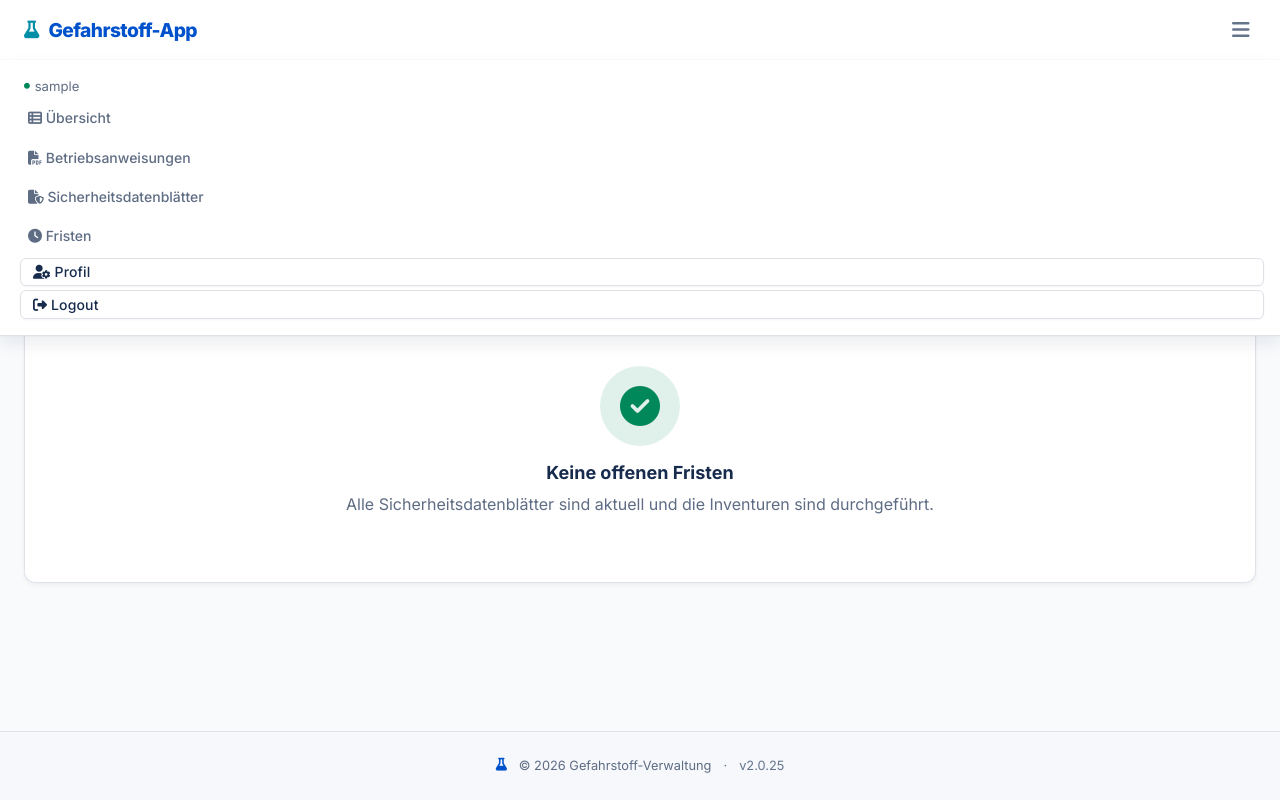
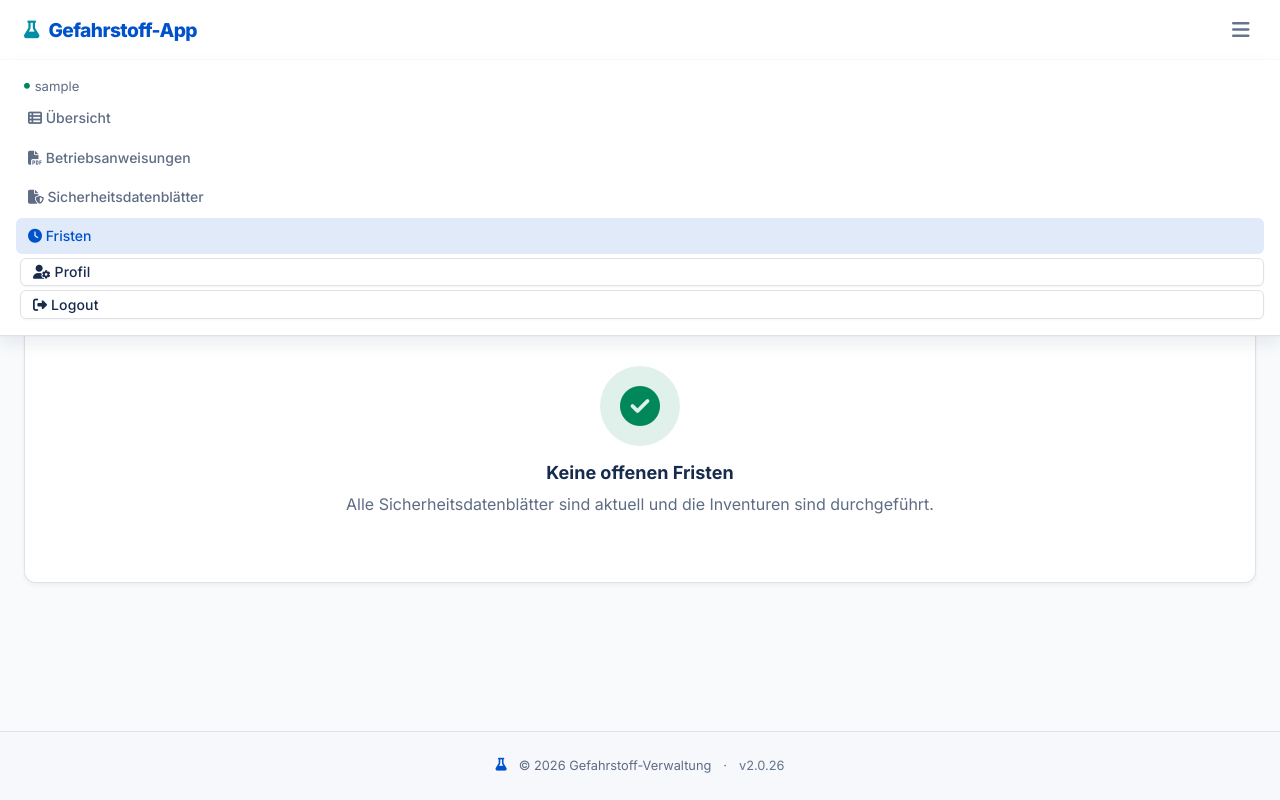
Before and after one commit to Donmeusi/gefahrstoffverzeichnis, a Flask app: page /fristen in a window 1280 px wide, after a click that opens the changed part. Run offline with Flask 3, Linux system fonts and the light colour scheme; the visitor is signed in with stand-in values (Sample User, id 1); data that the repository does not hold is empty; some libraries are stand-ins or nearby versions.

Commit message:
refactor: Aussehens-Runde Teil 2 - Skalen und Feinschliff
Zweiter Schnitt: Typografie-Skalen und der sichtbare Feinschliff.

Skalen:
- Typografie: --fs-h1..h4, --fs-lg (Kachelwert) und --fs-xl (Kennzahl) benannt;
  h1-h4, .tile-value und .kpi-value darauf umgestellt. Alle Werte unveraendert,
  die Verhaeltnisse sind jetzt ablesbar.
- Bewusst KEINE --space-Tokens: sie waeren an fast allen Stellen unbenutzt
  geblieben - genau der Defekt, den Teil 1 entfernt hat. Der Code nutzt bereits
  eine halbwegs einheitliche rem-Staffel.

Tabellen:
- Zebra (tbody tr:nth-child(even) -> --bg-muted). Bisher unterschieden sich die
  Zeilen nur durch die 1px-Trennlinie. Steht vor :hover - beide haben dieselbe
  Spezifitaet (0,2,2).
- th-Hintergrund als Token --table-head-bg (war ein rgba-Literal).
- position:sticky am th entfernt: der Kasten hat keine Hoehenbegrenzung, der
  Kopf klebte also nie - eine tote Eigenschaft.

Formulare:
- :disabled fuer .btn. Ein deaktivierter Knopf sah wie ein aktiver aus
  (locations.html:126).

Navigation:
- Aktiver Punkt ueber [aria-current="page"] (in base.html gesetzt). Bewusst
  ohne font-weight - der Balken ist eng (Schwellen 1340/1750px), Fettgaenge
  wuerden ihn verschieben.

Karten/Leerzustaende:
- --placeholder als Token statt #cbd5e1 (Vorbereitung Dunkelmodus).

Belege: 119 Tests gruen, DB-Pruefsumme unveraendert, berechnete Werte
unveraendert (46 OK), kein Ueberlauf von 320 bis 1920 px auf 42 Seiten.

APP_VERSION 2.0.25 -> 2.0.26.

Co-Authored-By: Claude Code <noreply@anthropic.com>

```diff
--- a/main.py
+++ b/main.py
@@ -76,7 +76,7 @@ def handle_csrf_error(e):
 # (base.html: ?v={{ APP_VERSION }}). Nach Änderungen an style.css muss diese
 # Zahl hochgezählt werden, sonst liefern die Browser weiter die alte Fassung
 # aus ihrem Cache und die Änderung wirkt beim Nutzer nicht.
-APP_VERSION = "2.0.25"
+APP_VERSION = "2.0.26"
 
 @app.context_processor
 def inject_globals():
--- a/static/style.css
+++ b/static/style.css
@@ -65,6 +65,10 @@
     --bg-card:        #ffffff;
     --bg-subtle:      #f6f8fb;
     --bg-muted:       #f1f5f9;
+    /* Kopfzeile der Tabellen. War ein rgba-Literal am th. */
+    --table-head-bg:  rgba(248,250,252,0.95);
+    /* Leerzustands-Symbol. War #cbd5e1 als Literal; im Dunkelmodus zu hell. */
+    --placeholder:    #cbd5e1;
 
     /* Nav */
     --nav-bg:         rgba(255,255,255,0.95);
@@ -110,6 +114,15 @@
     --fs-xs:          0.8rem;    /* Abzeichen, Kleinsttexte, Hinweise */
     --fs-sm:          0.9rem;    /* Nebentexte, Knöpfe, Beschriftungen */
     --fs-base:        1rem;      /* Fließtext, Tabellen, Eingabefelder */
+    --fs-lg:          1.4rem;    /* Kachelwerte (.tile-value) */
+    --fs-xl:          1.8rem;    /* Kennzahl (.kpi-value) */
+    /* Überschriften. Sie standen als Rohwerte direkt in den h1..h4-Regeln;
+       jetzt eine benannte Staffel, damit die Verhältnisse sichtbar sind.
+       Die Werte sind unverändert. */
+    --fs-h1:          1.875rem;
+    --fs-h2:          1.5rem;
+    --fs-h3:          1.125rem;
+    --fs-h4:          var(--fs-base);
 
     /* Transitions */
     --transition:     0.2s cubic-bezier(0.4,0,0.2,1);
@@ -469,6 +482,16 @@ h4 { font-size: var(--fs-base); }
 }
 
 .nav-links a:hover {
+    color: var(--primary);
+    background: var(--primary-light);
+}
+
+/* Der aktive Navigationspunkt. Es gab bisher keinen - man sah nirgends, auf
+   welcher Seite man ist. aria-current wird in base.html gesetzt; der Wert
+   traegt auch screen reader. Bewusst KEIN font-weight: der Navigationsbalken
+   ist eng (Schwellen bei 1340/1750px), ein fetter Punkt wuerde ihn breiter
+   machen und die gemessenen Schwellen verschieben. */
+.nav-links a[aria-current="page"] {
     color: var(--primary);
     background: var(--primary-light);
 }
@@ -949,9 +987,6 @@ h4 { font-size: var(--fs-base); }
     text-transform: uppercase;
     letter-spacing: 0.08em;
     border-bottom: 1px solid var(--border);
-    position: sticky;
-    top: 0;
-    z-index: 10;
 }
 
 .data-table td {
--- a/templates/base.html
+++ b/templates/base.html
@@ -55,22 +55,22 @@
                         {% endif %}
                     </span>
                 </li>
-                <li><a href="{{ url_for('index') }}"><i class="fa-solid fa-table-list"></i> Übersicht</a></li>
-                <li><a href="{{ url_for('betriebsanweisungen_list') }}"><i class="fa-solid fa-file-pdf"></i> Betriebsanweisungen</a></li>
-                <li><a href="{{ url_for('sicherheitsdatenblaetter_list') }}"><i class="fa-solid fa-file-shield"></i> Sicherheitsdatenblätter</a></li>
+                <li><a href="{{ url_for('index') }}" {% if request.endpoint == 'index' %}aria-current="page"{% endif %}><i class="fa-solid fa-table-list"></i> Übersicht</a></li>
+                <li><a href="{{ url_for('betriebsanweisungen_list') }}" {% if request.endpoint == 'betriebsanweisungen_list' %}aria-current="page"{% endif %}><i class="fa-solid fa-file-pdf"></i> Betriebsanweisungen</a></li>
+                <li><a href="{{ url_for('sicherheitsdatenblaetter_list') }}" {% if request.endpoint == 'sicherheitsdatenblaetter_list' %}aria-current="page"{% endif %}><i class="fa-solid fa-file-shield"></i> Sicherheitsdatenblätter</a></li>
                 {# Der Zähler ist bewusst ein schmaler Aufsatz am Text statt eines
                    absolut positionierten Punkts: der Navigationsbalken ist knapp
                    (siehe die Kommentare in style.css zu den Breiten) und ein
                    zusätzlicher Kasten würde ihn weiter verbreitern. #}
-                <li><a href="{{ url_for('fristen') }}"><i class="fa-solid fa-clock"></i> Fristen{% if fristen_count and fristen_count > 0 %}<span class="nav-count">{{ fristen_count }}</span>{% endif %}</a></li>
+                <li><a href="{{ url_for('fristen') }}" {% if request.endpoint == 'fristen' %}aria-current="page"{% endif %}><i class="fa-solid fa-clock"></i> Fristen{% if fristen_count and fristen_count > 0 %}<span class="nav-count">{{ fristen_count }}</span>{% endif %}</a></li>
                 {% if current_user.role in ('admin', 'moderator') %}
-                <li><a href="{{ url_for('locations') }}"><i class="fa-solid fa-building"></i> Standorte</a></li>
+                <li><a href="{{ url_for('locations') }}" {% if request.endpoint == 'locations' %}aria-current="page"{% endif %}><i class="fa-solid fa-building"></i> Standorte</a></li>
                 {% endif %}
                 {% if current_user.role in ('admin', 'moderator') %}
-                <li><a href="{{ url_for('users') }}"><i class="fa-solid fa-users-cog"></i> Benutzer</a></li>
+                <li><a href="{{ url_for('users') }}" {% if request.endpoint == 'users' %}aria-current="page"{% endif %}><i class="fa-solid fa-users-cog"></i> Benutzer</a></li>
                 {% endif %}
                 {% if current_user.role == 'admin' %}
-                <li><a href="{{ url_for('audit_logs') }}"><i class="fa-solid fa-history"></i> Historie</a></li>
+                <li><a href="{{ url_for('audit_logs') }}" {% if request.endpoint == 'audit_logs' %}aria-current="page"{% endif %}><i class="fa-solid fa-history"></i> Historie</a></li>
                 {% endif %}
                 <li><a href="{{ url_for('profile') }}" class="btn btn-outline btn-sm nav-profile">
                     <i class="fa-solid fa-user-gear"></i> Profil
```
Also changed, not shown: other parts of static/style.css (+29 -9 lines).
